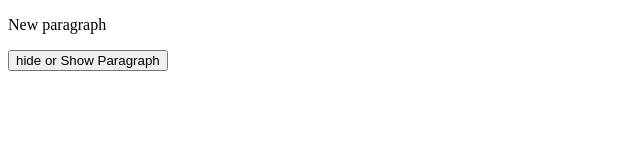
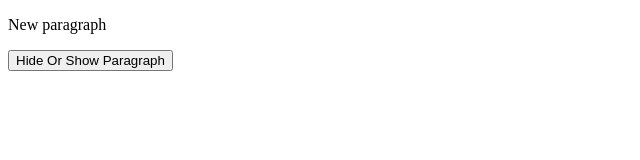
Before and after one commit to fageer/alx_javascript, a website: page dom_manipulation/3-multiple-actions.html in a window 1280 px wide. Shown: the full height of the page, 0-640 px from the left. Drawn offline with Linux system fonts and the light colour scheme.

```diff
--- a/dom_manipulation/3-multiple-actions.html
+++ b/dom_manipulation/3-multiple-actions.html
@@ -13,7 +13,7 @@
     paragraph.textContent = "New paragraph";
     container.appendChild(paragraph);
 
-    button.textContent = "hide or Show Paragraph";
+    button.textContent = "Hide Or Show Paragraph";
     container.appendChild(button);
 
     let isVisible = false;
```
